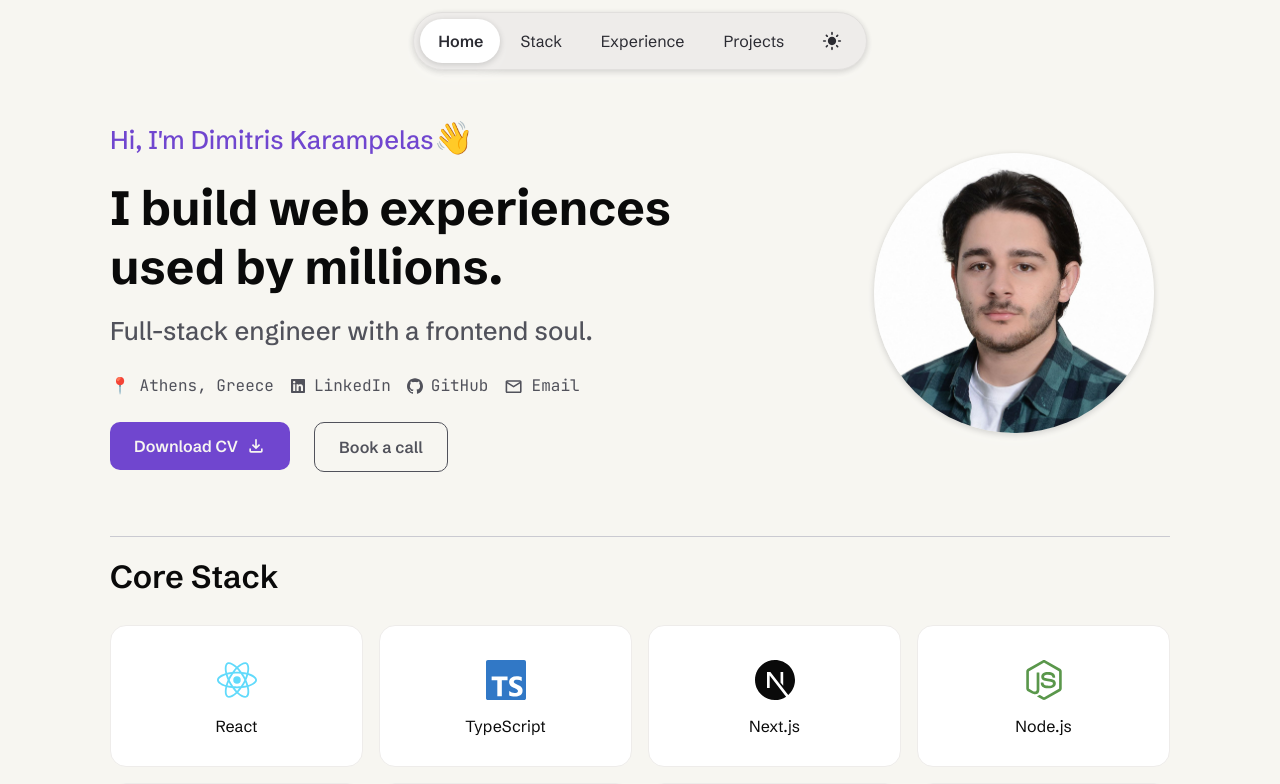
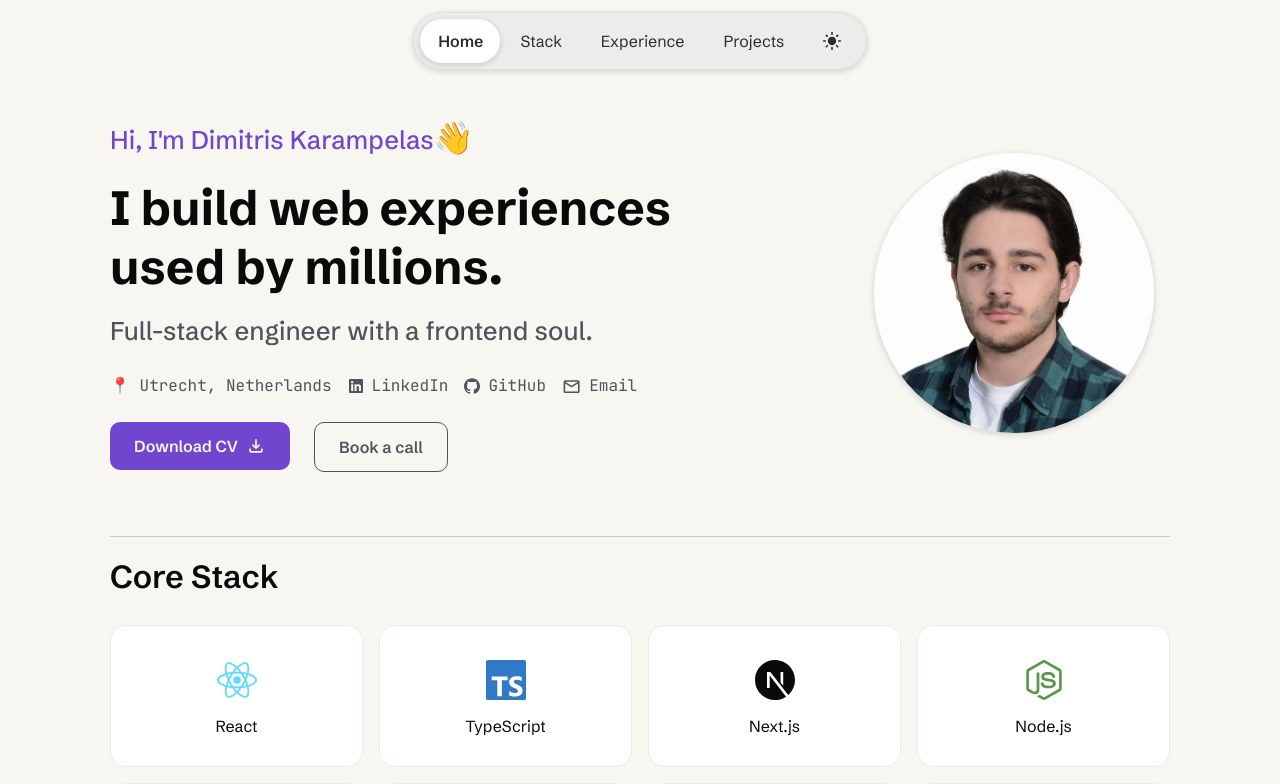
Before and after one commit to KarampelasDS/Portfolio, a Next.js app: page / in a window 1280 px wide. Shown: the top 784 px of the page. Built offline with nearby package versions, Linux system fonts and the light colour scheme.

Commit message:
CV Updates

```diff
--- a/components/HeroSection/HeroSection.tsx
+++ b/components/HeroSection/HeroSection.tsx
@@ -25,7 +25,7 @@ export default function HeroSection() {
           Full-stack engineer with a frontend soul.
         </h2>
         <div className={styles.heroInfo}>
-          📍 Athens, Greece
+          📍 Utrecht, Netherlands
           <SocialLink
             href="https://www.linkedin.com/in/dimitriskarampelas/"
             target="_blank"
```
Also changed, not shown: 1 other file (tests, documents, lock files or other folders).
